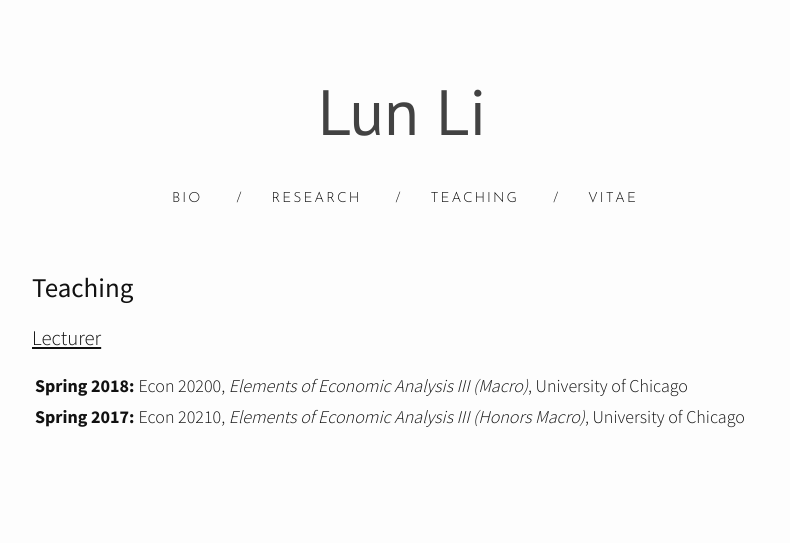
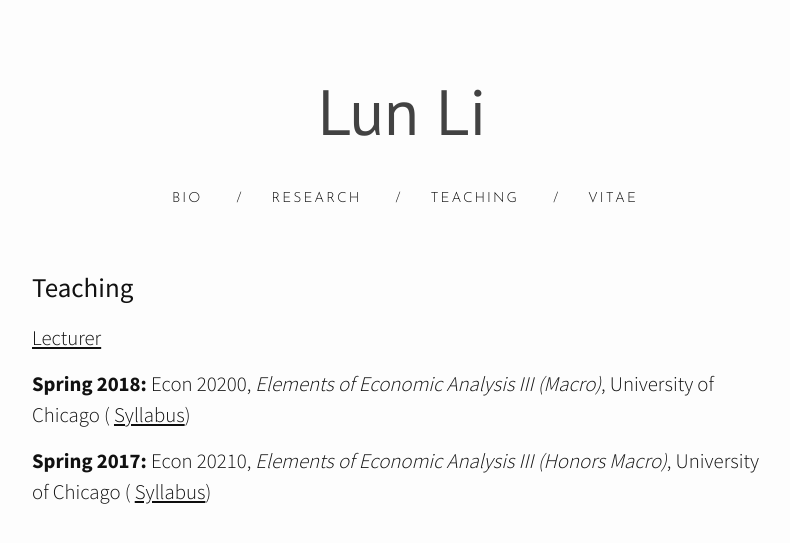
Before and after one commit to lunli-econ/lunli-econ.github.io, a Jekyll site: the page built from 2teaching.md, in a window 1280 px wide. Shown: the top 543 px of the page, without its empty margins (238-1028 px from the left). Built offline with Jekyll 4.4.1, drawn with Linux system fonts in a browser that asks for light colours; nearby versions of some CDN libraries.

Commit message:
Update syllabus

```diff
--- a/2teaching.md
+++ b/2teaching.md
@@ -7,5 +7,6 @@ permalink: /Teaching/
 
 <u>Lecturer</u>
 
-**Spring 2018:** | Econ 20200, *Elements of Economic Analysis III (Macro)*, University of Chicago |
-**Spring 2017:** | Econ 20210, *Elements of Economic Analysis III (Honors Macro)*, University of Chicago |
+**Spring 2018:** Econ 20200, *Elements of Economic Analysis III (Macro)*, University of Chicago (<a href="/assets/docs/syllabus_2018.pdf"> <u>Syllabus</u></a>)
+
+**Spring 2017:**  Econ 20210, *Elements of Economic Analysis III (Honors Macro)*, University of Chicago (<a href="/assets/docs/syllabus_2017.pdf"> <u>Syllabus</u></a>)
```
Also changed, not shown: 3 other files.
